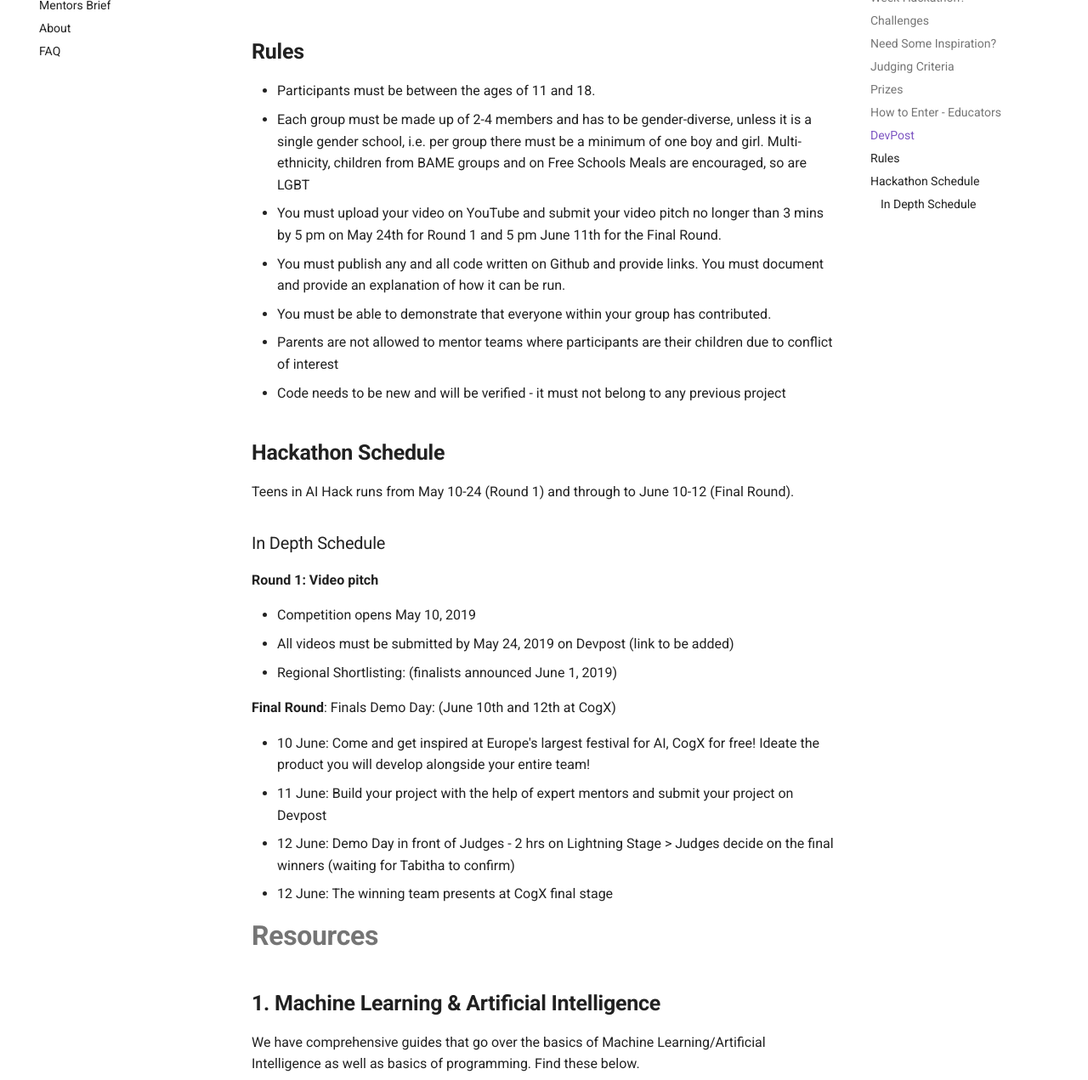
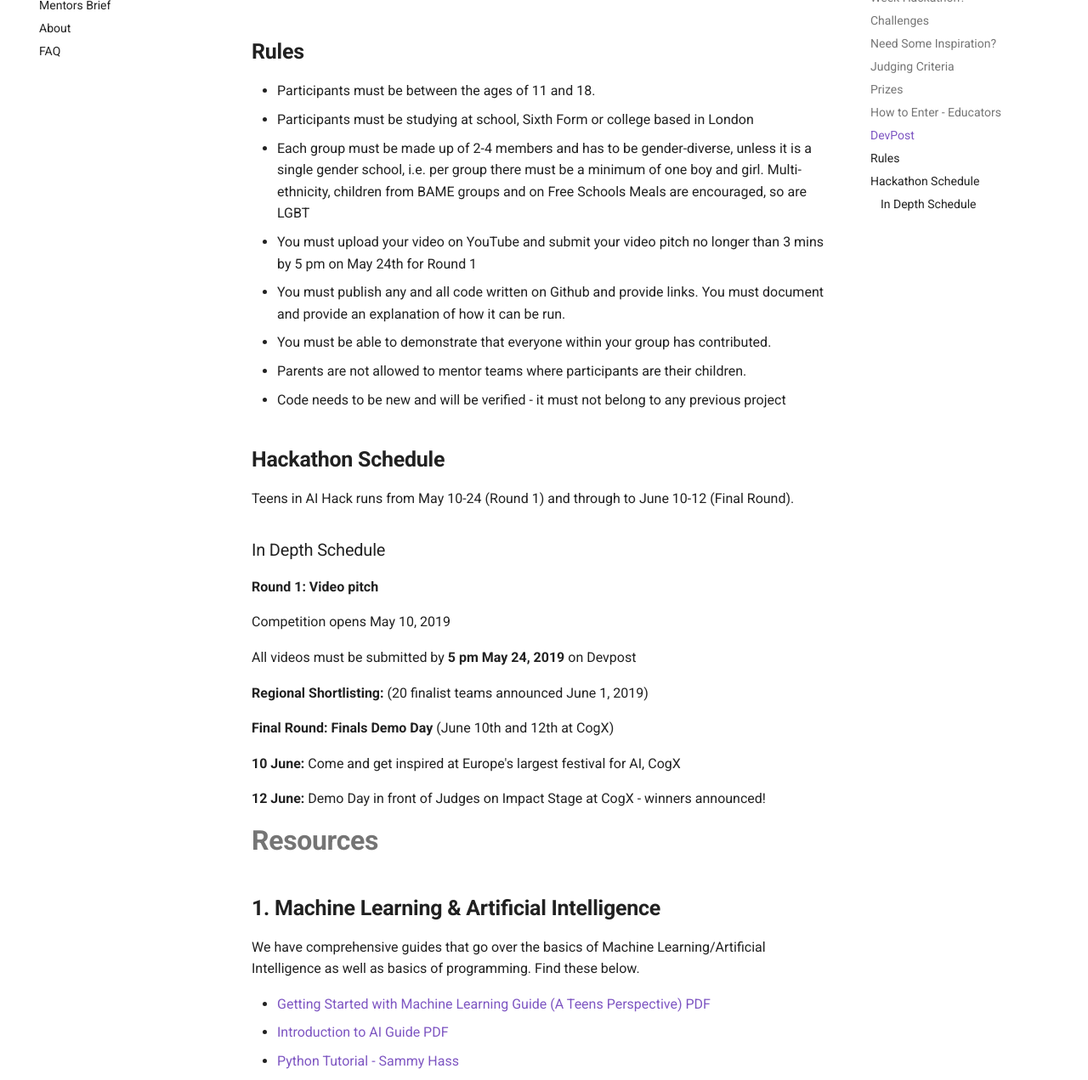
Before and after one commit to elenasinel/tech-week, an MkDocs documentation site: the page built from docs/index.md, in a window 1280 px wide and 1400 px high, scrolled down 5572 px, cut to the strip 129-1400 px from the top of the window. Shown: the whole strip at 85% size. Built offline with MkDocs 1.6.1 and Material for MkDocs 9.7.7, drawn with Linux system fonts in a browser that asks for light colours; some of the changed text lies outside the part shown.

Commit message:
Update Documentation “index”

```diff
--- a/docs/index.md
+++ b/docs/index.md
@@ -78,15 +78,15 @@
 
 **You will need to do the following:**
 
-* Register at least one person for the TeensInAI hackathon in DevPost. To do this click the \[Register for this hackathon] button on the [TeensInAI](https://teensinai.com/) page, and sign up. Once you have created a DevPost account you will be able to create project pages.
+* Register all participants (as well as responsible teacher and mentors) for the TeensInAI hackathon in DevPost. To do this click the \[Register for this hackathon] button on the [TeensInAI](https://teensinai.com/) page, and sign up. Once you have created a DevPost account you will be able to create project pages.
 * Create a DevPost project page for your TeensInAI project - you can do this via the \[Enter a submission] button on the TeensInAI page, or via your Portfolio in DevPost.
 * Submit your DevPost project to the TeensInAI 2019 hackathon.
 
 **When creating and editing your DevPost project make sure you:**
 
 * Invite your team members onto the project via email.
-* Describe your project thoroughly in the "Here's the whole story" section. You use Markdown for this - check out this Cheatsheet for a quick introduction to Markdown formatting.
-* Put the links to your app and other resources (such as your BMC, screengrabs, etc.) in the "Try it out" field. You can add multiple links.
+* Describe your project thoroughly in the "Here's the whole story" section.
+* Put the links to your product and other resources (such as your BMC, Personna cards, etc.) in the "Try it out" field. You can add multiple links.
 * Upload images, such as screenshots, in the "Image Gallery"
 * Put the URL of your pitch video in the "Video demo"
 
@@ -95,29 +95,38 @@
 ## **Rules**
 
 * Participants must be between the ages of 11 and 18.
+* Participants must be studying at school, Sixth Form or college based in London
 * Each group must be made up of 2-4 members and has to be gender-diverse, unless it is a single gender school, i.e. per group there must be a minimum of one boy and girl. Multi-ethnicity, children from BAME groups and on Free Schools Meals are encouraged, so are LGBT
-* You must upload your video on YouTube and submit your video pitch no longer than 3 mins by 5 pm on May 24th for Round 1 and 5 pm June 11th for the Final Round.
+* You must upload your video on YouTube and submit your video pitch no longer than 3 mins by 5 pm on May 24th for Round 1
 * You must publish any and all code written on Github and provide links. You must document and provide an explanation of how it can be run.
 * You must be able to demonstrate that everyone within your group has contributed.
-* Parents are not allowed to mentor teams where participants are their children due to conflict of interest
+* Parents are not allowed to mentor teams where participants are their children.
 * Code needs to be new and will be verified - it must not belong to any previous project
 
 ## **Hackathon Schedule**
 
 Teens in AI Hack  runs from May 10-24 (Round 1) and through to June 10-12 (Final Round).
 ### In Depth Schedule
+
 **Round 1: Video pitch**
 
-* Competition opens May 10, 2019
-* All videos must be submitted by May 24, 2019 on Devpost (link to be added)
-* Regional Shortlisting: (finalists announced June 1, 2019)
+Competition opens May 10, 2019
 
-**Final Round**: Finals Demo Day: (June 10th and 12th at CogX)
 
-* 10 June: Come and get inspired at Europe's largest festival for AI, CogX for free! Ideate the product you will develop alongside your entire team!
-* 11 June: Build your project with the help of expert mentors and submit your project on Devpost
-* 12 June: Demo Day in front of Judges - 2 hrs on Lightning Stage > Judges decide on the final winners (waiting for Tabitha to confirm)
-* 12 June: The winning team presents at CogX final stage
+All videos must be submitted by **5 pm May 24, 2019** on Devpost
+
+
+**Regional Shortlisting:** (20 finalist teams announced June 1, 2019)
+
+
+**Final Round: Finals Demo Day** (June 10th and 12th at CogX)
+
+**10 June:** Come and get inspired at Europe's largest festival for AI, CogX
+
+
+**12 June:** Demo Day in front of Judges on Impact Stage at CogX - winners announced!
+
+
 
 # **Resources**
 
```
